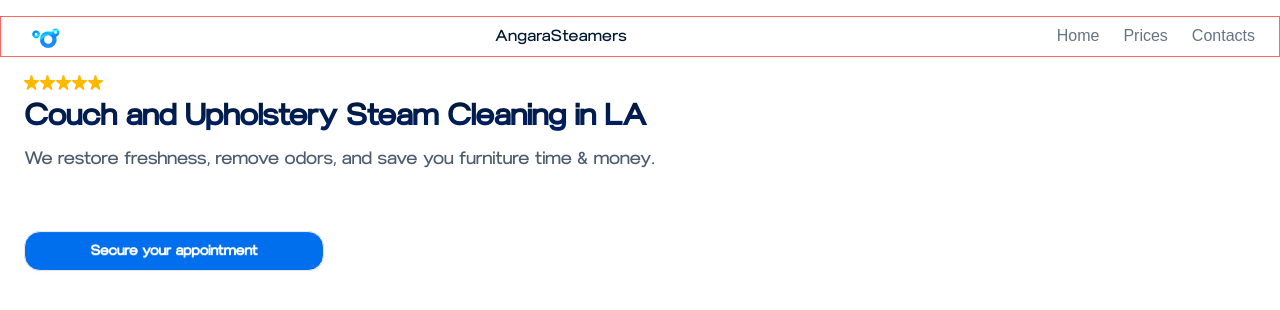
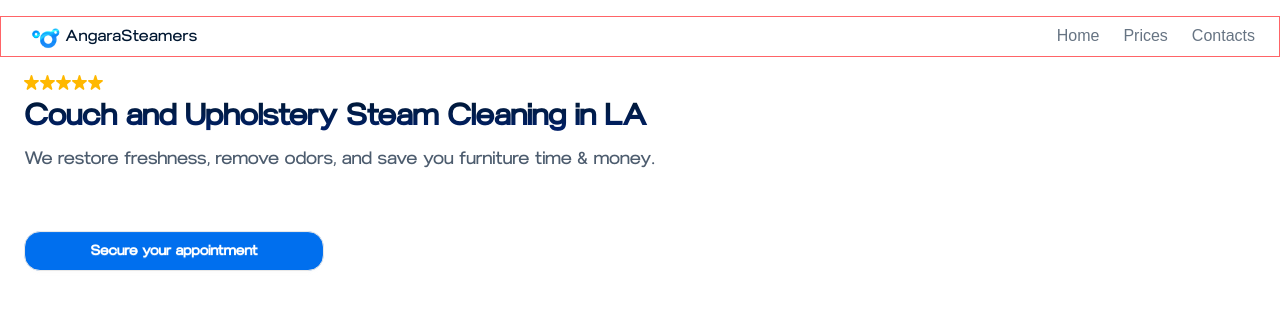
Before and after one commit to mikohan/cleaning-test-nextjs-kitchen, a Next.js app: page /couch in a window 1280 px wide. Shown: the top 310 px of the page. Built offline with nearby package versions, Linux system fonts and the light colour scheme; a web font is replaced by a local one.

Commit message:
Added logo

```diff
--- a/app/components/couchComponents/Header.tsx
+++ b/app/components/couchComponents/Header.tsx
@@ -8,8 +8,10 @@ function Header() {
       <div className="py-4">
         <div className="container mx-auto">
           <div className="flex items-center justify-between px-6 border border-red-400">
-            <Image alt="Logo" src={Logo} width={40} height={40} />
-            <p>AngaraSteamers</p>
+            <div className="inline-flex gap-0 items-center">
+              <Image alt="Logo" src={Logo} width={40} height={40} />
+              <p>AngaraSteamers</p>
+            </div>
             <Image
               className="md:hidden"
               alt="Icon menu"
```
Also changed, not shown: public/images/couch/logo-text.png (added).
